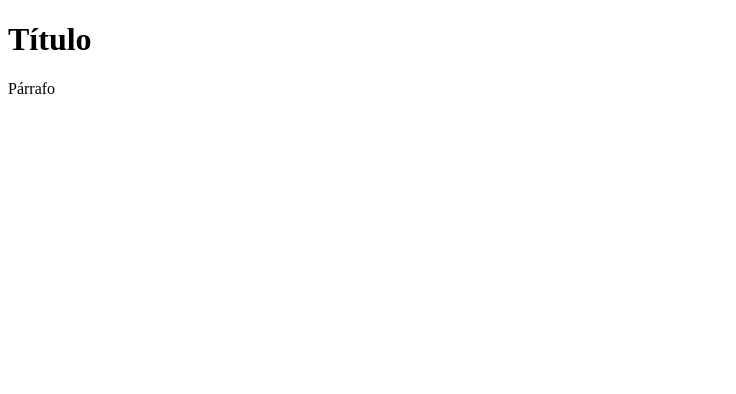
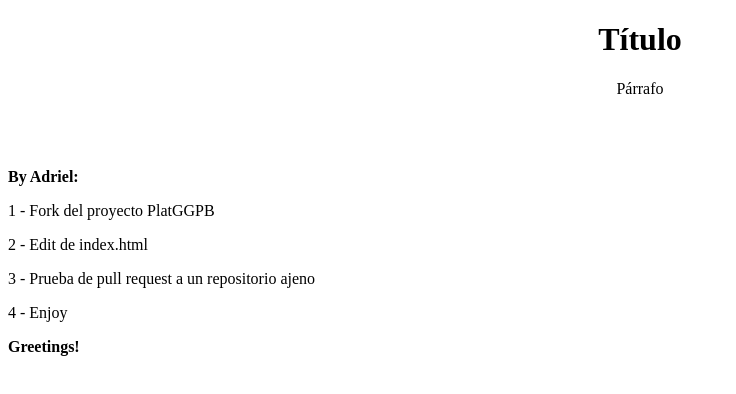
Before and after one commit to GastonBoggino/Charles-Pell, a plain HTML site: page index.html in a window 1280 px wide. Shown: the whole page, without its empty margins (0-736 px from the left). Drawn offline with Linux system fonts and the light colour scheme.

Commit message:
Index.html updated

```diff
--- a/index.html
+++ b/index.html
@@ -7,8 +7,18 @@
     <title>Document</title>
 </head>
 <body>
-    <h1>Título</h1>
-    <p>Párrafo</p>
+    <div align = "center">
+        <h1>Título</h1>
+        <p>Párrafo</p>
+    </div>
+    <br><br><br>
+
+    <b>By Adriel:</b>
+    <p>1 - Fork del proyecto PlatGGPB</p>
+    <p>2 - Edit de index.html</p>
+    <p>3 - Prueba de pull request a un repositorio ajeno</p>
+    <p>4 - Enjoy</p>
+    <b>Greetings!</b>
 
 </body>
 </html>
```
